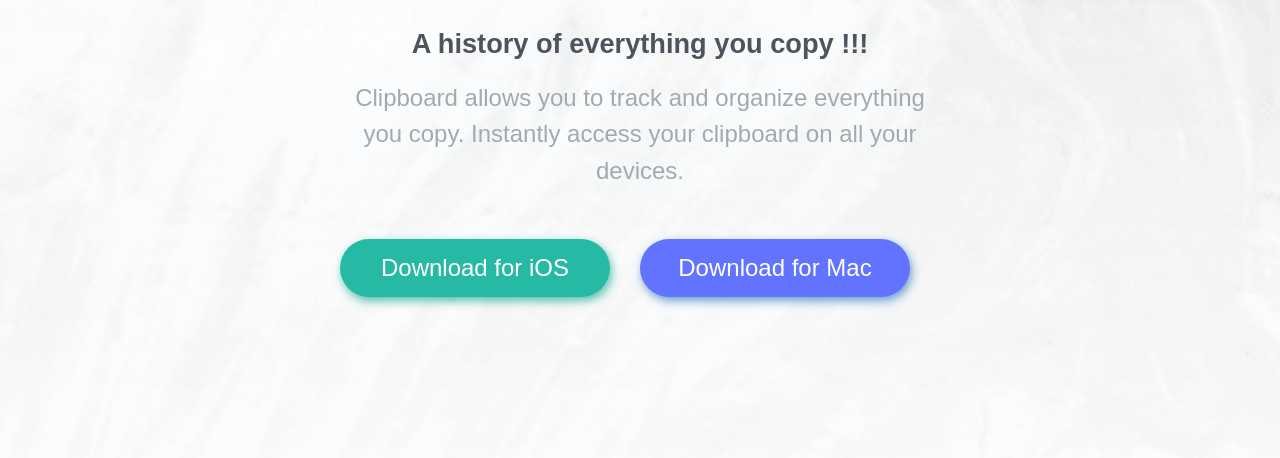
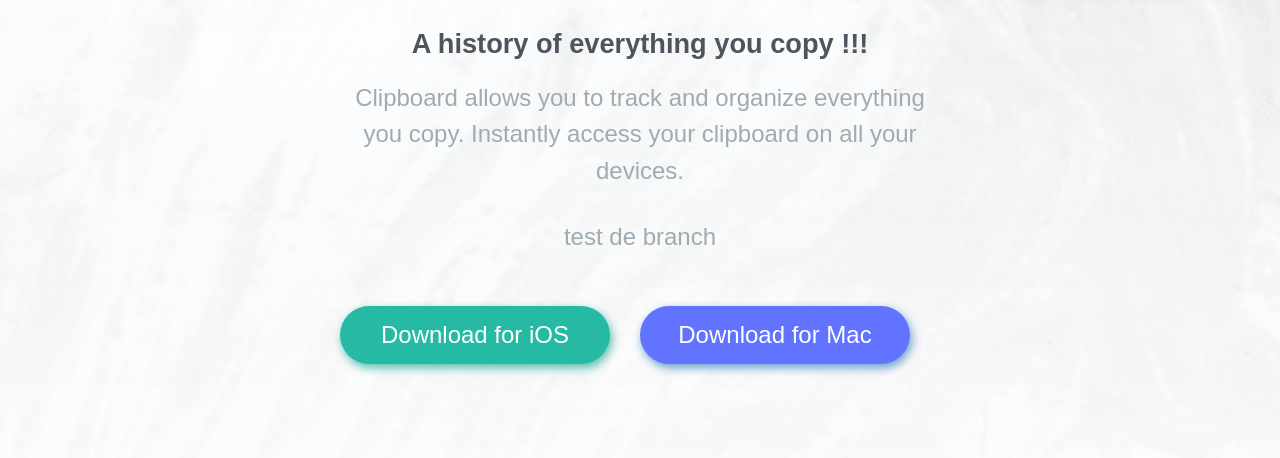
Before and after one commit to ornel77/clipboard-landing-page, a plain HTML site: page index.html in a window 1280 px wide. Shown: the part 342-800 px from the top of the page. Drawn offline with Linux system fonts and the light colour scheme; a web font is replaced by a local one.

Commit message:
adding paragraph

```diff
--- a/index.html
+++ b/index.html
@@ -21,6 +21,9 @@
         <p>
           Clipboard allows you to track and organize everything you
           copy. Instantly access your clipboard on all your devices.
+        </p>
+        <p>
+          test de branch
         </p>
       </div>
       <div class="download-btn">
```
